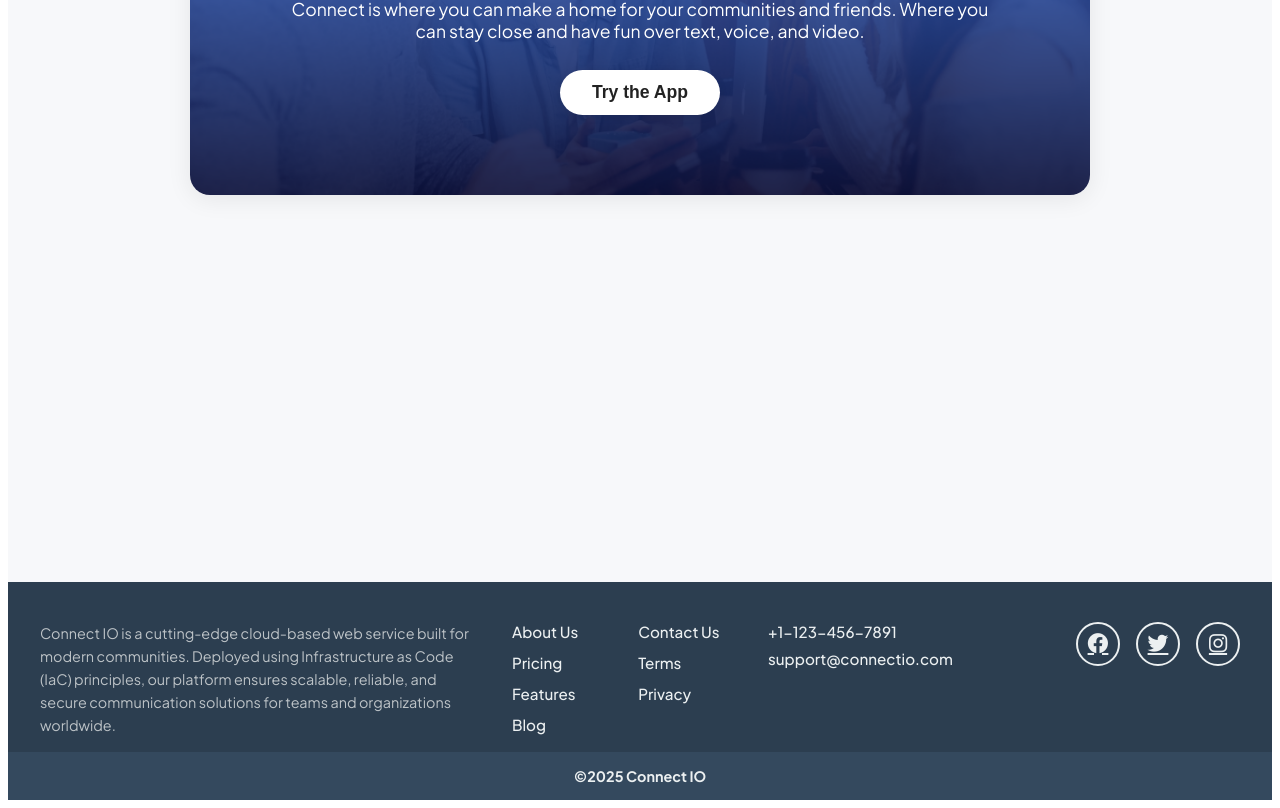
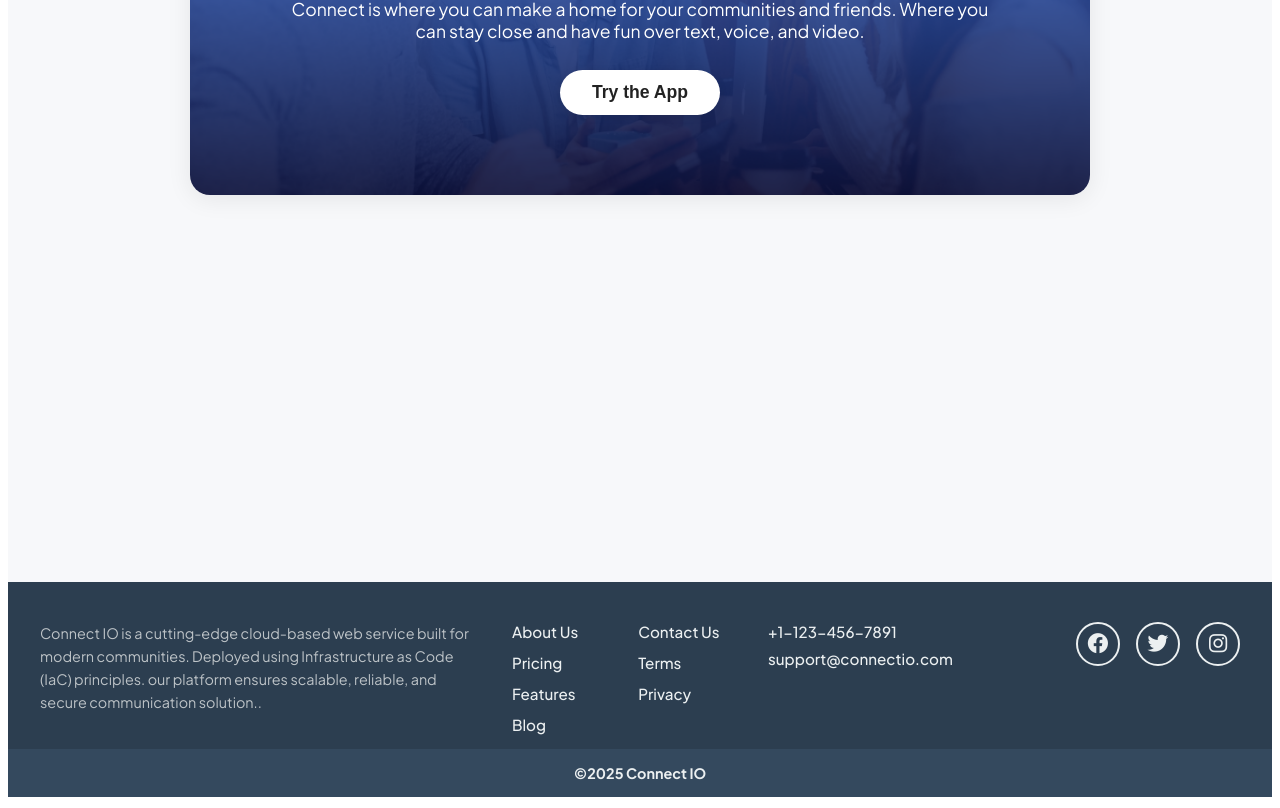
Before and after one commit to eescal01/test-app-chat, a React (Vite) app in the folder cloud-chat-client/: page / in a window 1280 px wide. Shown: the part 286-1094 px from the top of the page. Built offline with nearby package versions, Linux system fonts and the light colour scheme.

Commit message:
[feat] add login

```diff
--- a/cloud-chat-client/src/components/Footer.css
+++ b/cloud-chat-client/src/components/Footer.css
@@ -75,6 +75,7 @@
   border-radius: 50%;
   border: 2px solid #ecf0f1;
   transition: all 0.2s;
+  text-decoration: none;
 }
 
 .footer-socials a:hover {
--- a/cloud-chat-client/src/components/Footer.jsx
+++ b/cloud-chat-client/src/components/Footer.jsx
@@ -6,7 +6,7 @@ const Footer = () => (
     <div className="footer-main">
       <div className="footer-description">
         <p>
-          Connect IO is a cutting-edge cloud-based web service built for modern communities. Deployed using Infrastructure as Code (IaC) principles, our platform ensures scalable, reliable, and secure communication solutions for teams and organizations worldwide.
+          Connect IO is a cutting-edge cloud-based web service built for modern communities. Deployed using Infrastructure as Code (IaC) principles. our platform ensures scalable, reliable, and secure communication solution..
         </p>
       </div>
 
```
